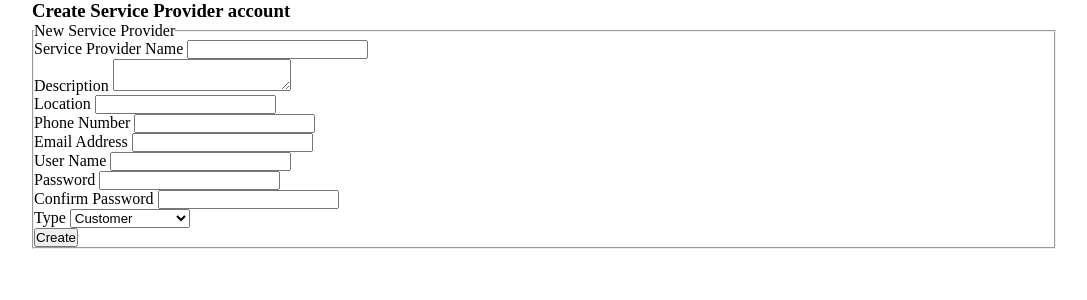
After one commit to OryxxCy/WebDev2Project, a PHP site: page /register.php in a window 1280 px wide. The commit adds this page. Shown: the top 300 px of the page, without its empty margins (96-1183 px from the left). Run offline with PHP 8.4, Linux system fonts and the light colour scheme.

Commit message:
Changelog 1. Added register.php 2. navigation.php : Added the link of register php when register link in navigation is clicked.

```diff
--- a/navigation.php
+++ b/navigation.php
@@ -2,7 +2,7 @@
 
 $loginAction = "login.php";
 $loginButtonMessage = "Login";
-$registerAction = "#";
+$registerAction = "register.php";
 $registerMessage = "Register";
 
 if(isset($_SESSION['userName'])){
--- /dev/null
+++ b/register.php
@@ -0,0 +1,117 @@
+<?php
+require('connect.php');
+session_start();
+
+if (isset($_SESSION['userName'])) {
+    header('Location: index.php');
+    exit();
+}
+$errorMessage = "";
+
+if ($_POST) {
+    if (trim($_POST['name']) == null || trim($_POST['description']) == null) {
+        $errorMessage = "Please dont leave any inout blanks";
+    }else if($_POST['password'] != $_POST['confirmPassword']){
+        $errorMessage = "Password inputs didn't match.";
+    }else{
+         $name = filter_input(INPUT_POST, 'name', FILTER_SANITIZE_FULL_SPECIAL_CHARS);
+         $description = filter_input(INPUT_POST, 'description', FILTER_SANITIZE_FULL_SPECIAL_CHARS);
+         $location = filter_input(INPUT_POST, 'location', FILTER_SANITIZE_FULL_SPECIAL_CHARS);
+         $phoneNumber = filter_input(INPUT_POST, 'phoneNumber', FILTER_SANITIZE_FULL_SPECIAL_CHARS);
+         $email = filter_input(INPUT_POST, 'email', FILTER_SANITIZE_FULL_SPECIAL_CHARS);
+
+         $query = "INSERT INTO service_providers (name, description, location, phone_Number, email_Address) VALUES (:name, :description, :location, :phone_Number, :email_Address)";
+         $statement = $db->prepare($query);
+
+         $statement->bindValue(":name", $name);
+         $statement->bindValue(":description", $description);
+         $statement->bindValue(":location", $location);
+         $statement->bindValue(":phone_Number", $phoneNumber);
+         $statement->bindValue(":email_Address", $email);
+
+        if($statement->execute()){
+            $id = $db->lastInsertId();
+            $userName = filter_input(INPUT_POST, 'userName', FILTER_SANITIZE_FULL_SPECIAL_CHARS);
+            $password = password_hash($_POST['password'], PASSWORD_DEFAULT);
+            $type = filter_input(INPUT_POST, 'type', FILTER_SANITIZE_FULL_SPECIAL_CHARS);
+
+            $query = "INSERT INTO accounts (user_Name, password, type, service_Provider_Id) VALUES (:userName, :password, :type, :id)";
+            $statement = $db->prepare($query);
+
+            $statement->bindValue(":userName", $userName);
+            $statement->bindValue(":password", $password);
+            $statement->bindValue(":type", $type);
+            $statement->bindValue(":id", $id);
+
+           if($statement->execute()){
+                $_SESSION['userName'] = $userName;
+                $_SESSION['type'] = $type;
+                $_SESSION['Id'] = $id;
+                header('Location: serviceProvider.php?id=' . $id);
+           }
+        }
+    }
+    }
+?>
+<!DOCTYPE html>
+<html lang="en">
+<head>
+    <meta charset="UTF-8">
+    <meta name="viewport" content="width=device-width, initial-scale=1.0">
+    <link rel="stylesheet" href="style.css">
+    <title>Register</title>
+</head>
+<body>
+    <div id="container">
+        <h3>Create Service Provider account</h3>
+            <form method="post">
+                <fieldset>
+                <legend>New Service Provider</legend>
+                <p>
+                <label for="name">Service Provider Name</label>
+                <input name="name" id="name">
+                </p>
+                <p>
+                <label for="description">Description</label>
+                <textarea name="description" id="description"></textarea>
+                </p>
+                <p>
+                <label for="location">Location</label>
+                <input name="location" id="location">
+                </p>
+                <p>
+                <label for="phoneNumber">Phone Number</label>
+                <input name="phoneNumber" id="phoneNumber">
+                </p>
+                <p>
+                <label for="email">Email Address</label>
+                <input name="email" id="email">
+                </p>
+                <p>
+                <label for="userName">User Name</label>
+                <input name="userName" id="userName">
+                </p>
+                <p>
+                <label for="password">Password</label>
+                <input name="password" id="password" type="password">
+                </p>
+                <p>
+                <label for="confirmPassword">Confirm Password</label>
+                <input name="confirmPassword" id="confirmPassword" type="password">
+                </p>
+                <p>
+                <label for="type">Type</label>
+                    <select id="type" name="type">
+                        <option value="customer">Customer</option>
+                        <option value="service provider">Service Provider</option>
+                    </select>
+                </p>
+                <p>
+                <input type="submit" value="Create">
+                </p>
+                <h3><?= $errorMessage?></h3>
+                </fieldset>
+            </form>
+    </div>
+</body>
+</html>
```
